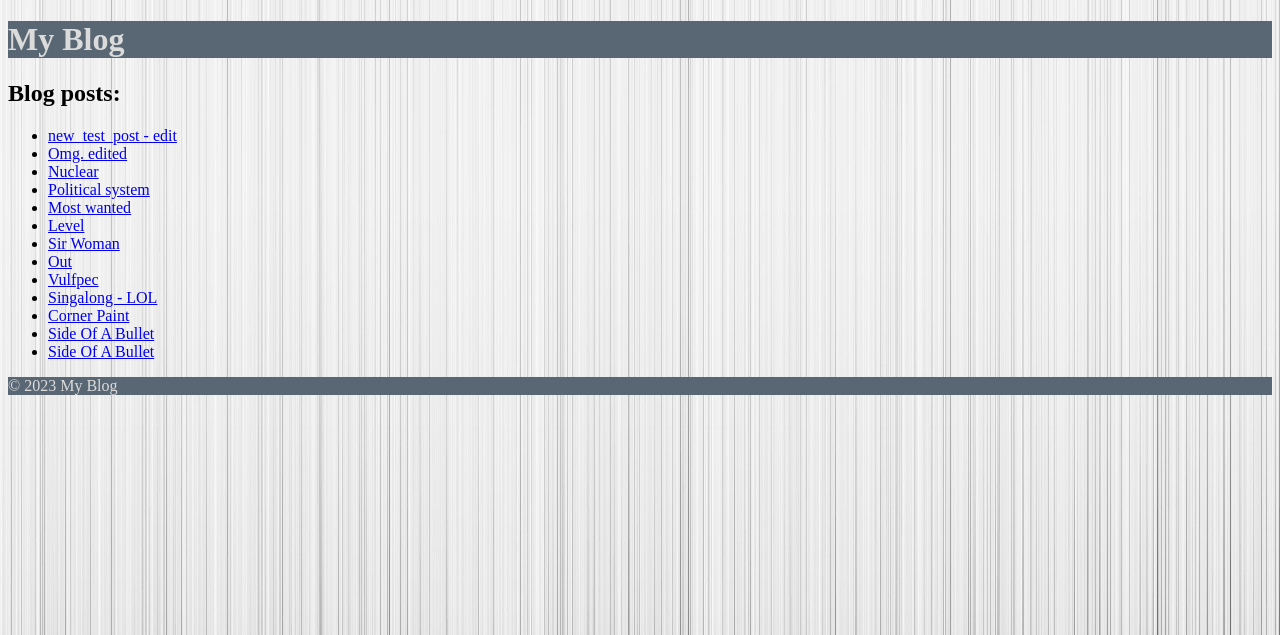
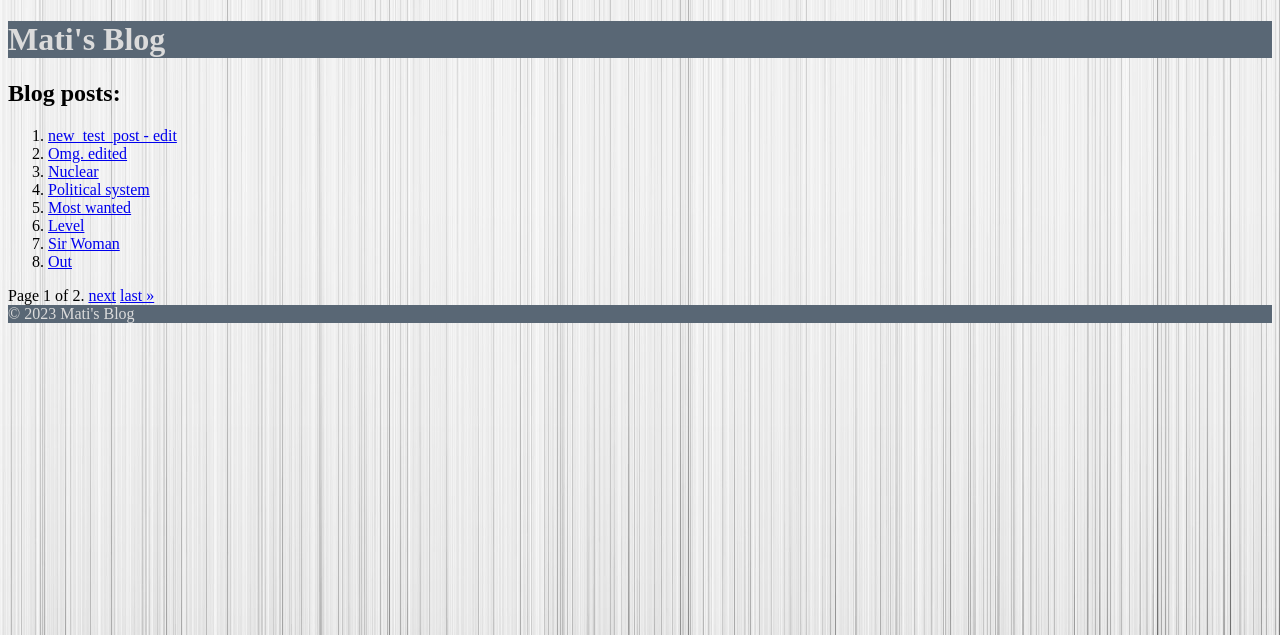
Before and after one commit to matKlju/blog, a Django app: page / in a window 1280 px wide. Shown: the top 635 px of the page. Run offline with Django 4.2, Linux system fonts and the light colour scheme; data comes from the database, SQL or seed files in the repository; both versions use the stored data as it was after the commit.

Commit message:
Edited base.html to show my name Added pagination functionality limit set to 8 - edited pagination functionality to all_posts.html file

```diff
--- a/MyBlog/blog/templates/blog/base.html
+++ b/MyBlog/blog/templates/blog/base.html
@@ -6,11 +6,11 @@
     {% load static %}
     <link rel="stylesheet" href="{% static 'blog/style.css' %}">
     <link rel="icon" type="image/x-icon" href="{% static 'blog/images/favicon.ico' %}">
-    <title>{% block title %}My Blog{% endblock %}</title>
+    <title>{% block title %}Mati's Blog{% endblock %}</title>
 </head>
 <body class="body-bg">
     <header>
-        <h1>My Blog</h1>
+        <h1>Mati's Blog</h1>
     </header>
 
     <main>
@@ -19,7 +19,7 @@
     </main>
 
     <footer>
-        &copy; 2023 My Blog
+        &copy; 2023 Mati's Blog
     </footer>
 </body>
 </html>
--- a/MyBlog/blog/templates/blog/post_list.html
+++ b/MyBlog/blog/templates/blog/post_list.html
@@ -2,26 +2,26 @@
 
 {% block content %}
 <h2>Blog posts: </h2>
-    <ul>
-        {% for post in object_list %}
+<ol>
+    {% for post in posts %}
         <li><a href="{% url 'blog:post_detail' post.pk %}">{{ post.title }}</a></li>
     {% endfor %}
-    </ul>
-{% endblock %}
-
-    <!-- Display pagination navigation
+</ol>
 <div class="pagination">
     <span class="step-links">
-            {% if page.has_previous %}
+        {% if page_obj.has_previous %}
             <a href="?page=1">&laquo; first</a>
-                <a href="?page={{ page.previous_page_number }}">previous</a>
+            <a href="?page={{ page_obj.previous_page_number }}">previous</a>
         {% endif %}
 
-            <span class="current-page">{{ page.number }} of {{ page.paginator.num_pages }}.</span>
+        <span class="current">
+            Page {{ page_obj.number }} of {{ page_obj.paginator.num_pages }}.
+        </span>
 
-            {% if page.has_next %}
-                <a href="?page={{ page.next_page_number }}">next</a>
-                <a href="?page={{ page.paginator.num_pages }}">last &raquo;</a>
+        {% if page_obj.has_next %}
+            <a href="?page={{ page_obj.next_page_number }}">next</a>
+            <a href="?page={{ page_obj.paginator.num_pages }}">last &raquo;</a>
         {% endif %}
     </span>
-    </div> -->
+</div>
+{% endblock %}
--- a/MyBlog/blog/views.py
+++ b/MyBlog/blog/views.py
@@ -7,6 +7,7 @@ class PostListView(ListView):
     model = Post
     template_name = 'blog/post_list.html'
     context_object_name = 'posts'
+    paginate_by = 8
 
 
 class PostDetailView(DetailView):
```
Also changed, not shown: MyBlog/db.sqlite3. Lines whose indentation alone changed are shown as unchanged.
